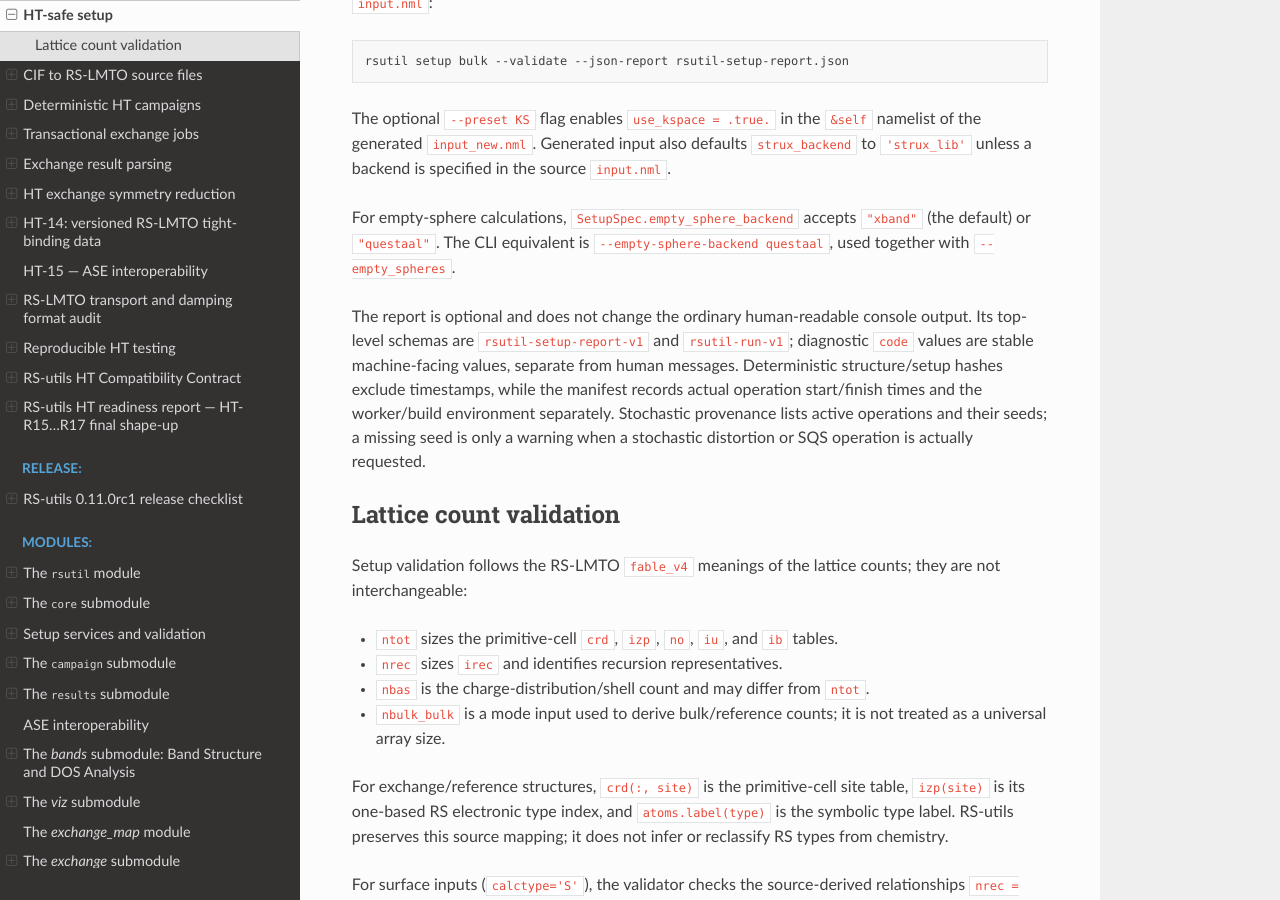
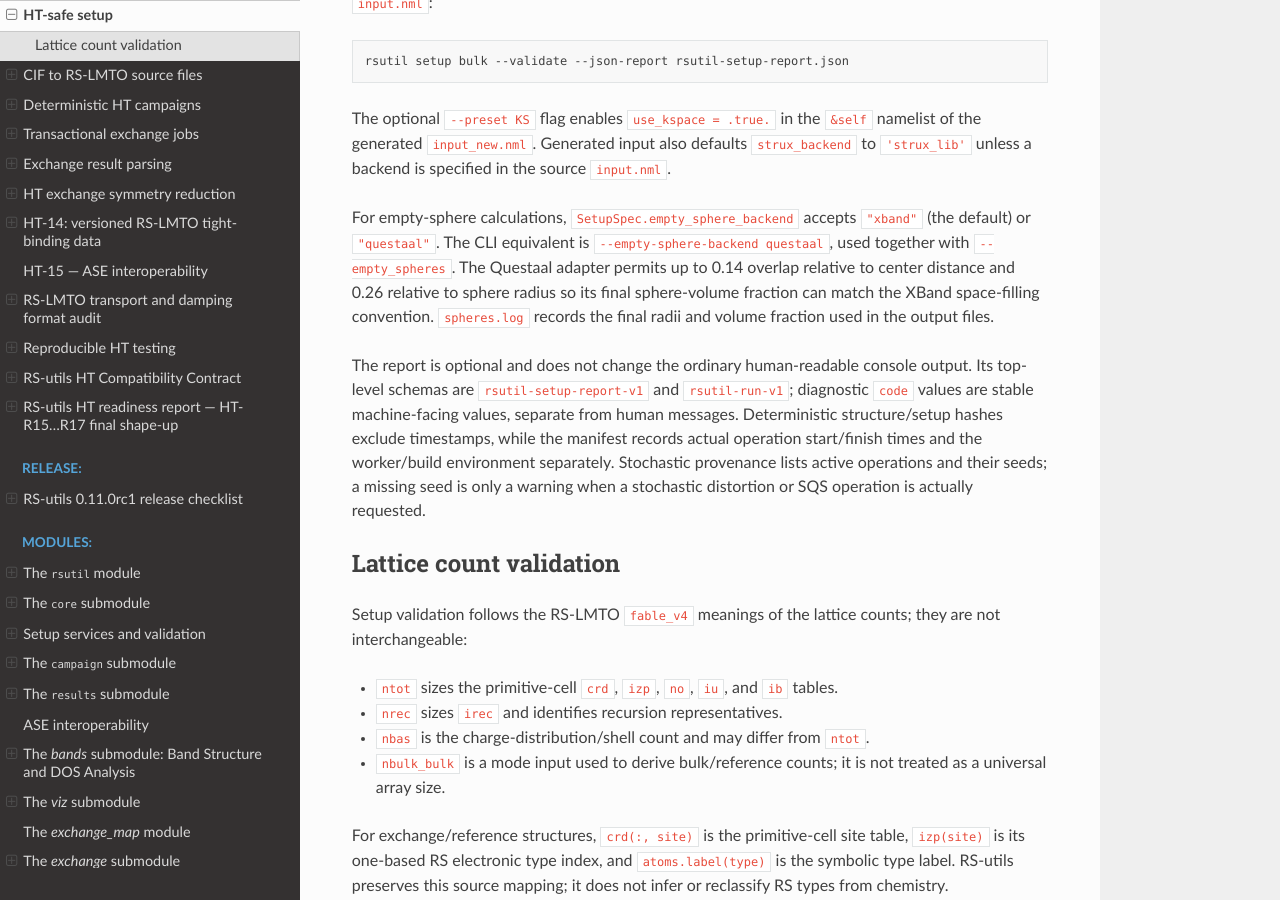
Before and after one commit to aibergman/RS-utils, a Sphinx documentation site: the page built from docs/HT_SETUP.md, in a window 1280 px wide and 900 px high, scrolled down 785 px. Built offline with Sphinx 7.4.7 and the Read the Docs theme 3.1.0, drawn with Linux system fonts in a browser that asks for light colours.

Commit message:
Match Questaal sphere packing to XBand

```diff
--- a/docs/HT_SETUP.md
+++ b/docs/HT_SETUP.md
@@ -49,6 +49,10 @@ in the source `input.nml`.
 For empty-sphere calculations, `SetupSpec.empty_sphere_backend` accepts
 `"xband"` (the default) or `"questaal"`. The CLI equivalent is
 `--empty-sphere-backend questaal`, used together with `--empty_spheres`.
+The Questaal adapter permits up to 0.14 overlap relative to center distance
+and 0.26 relative to sphere radius so its final sphere-volume fraction can
+match the XBand space-filling convention. `spheres.log` records the final
+radii and volume fraction used in the output files.
 
 The report is optional and does not change the ordinary human-readable
 console output. Its top-level schemas are `rsutil-setup-report-v1` and
```
Also changed, not shown: 3 other files.
